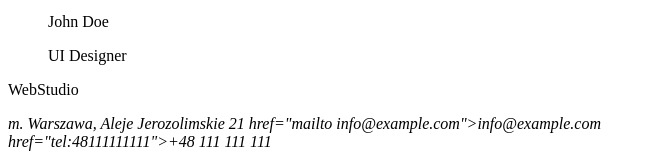
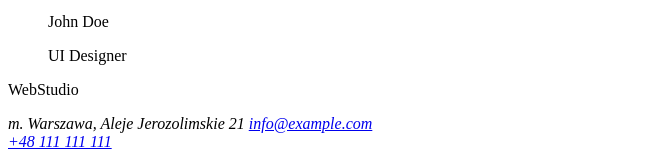
Before and after one commit to alicjapol/homework, a plain HTML site: page index.html in a window 1280 px wide. Shown: the part 2650-2809 px from the top of the page, without its empty margins (0-656 px from the left). Drawn offline with Linux system fonts and the light colour scheme.

Commit message:
Update index.html

```diff
--- a/index.html
+++ b/index.html
@@ -132,15 +132,12 @@
           </li>
         </ul>
       </section>
-
-      <footer>
+     <footer>
         <p>WebStudio</p>
         <address>
           m. Warszawa, Aleje Jerozolimskie 21
-
-          <a> href="mailto info@example.com">info@example.com</a> <br />
-
-          <a>href="tel:48111111111">+48 111 111 111 </a>
+  <a href="mailto info@example.com">info@example.com</a> <br />
+  <a href="tel:48111111111">+48 111 111 111 </a>
         </address>
       </footer>
     </main>
```
